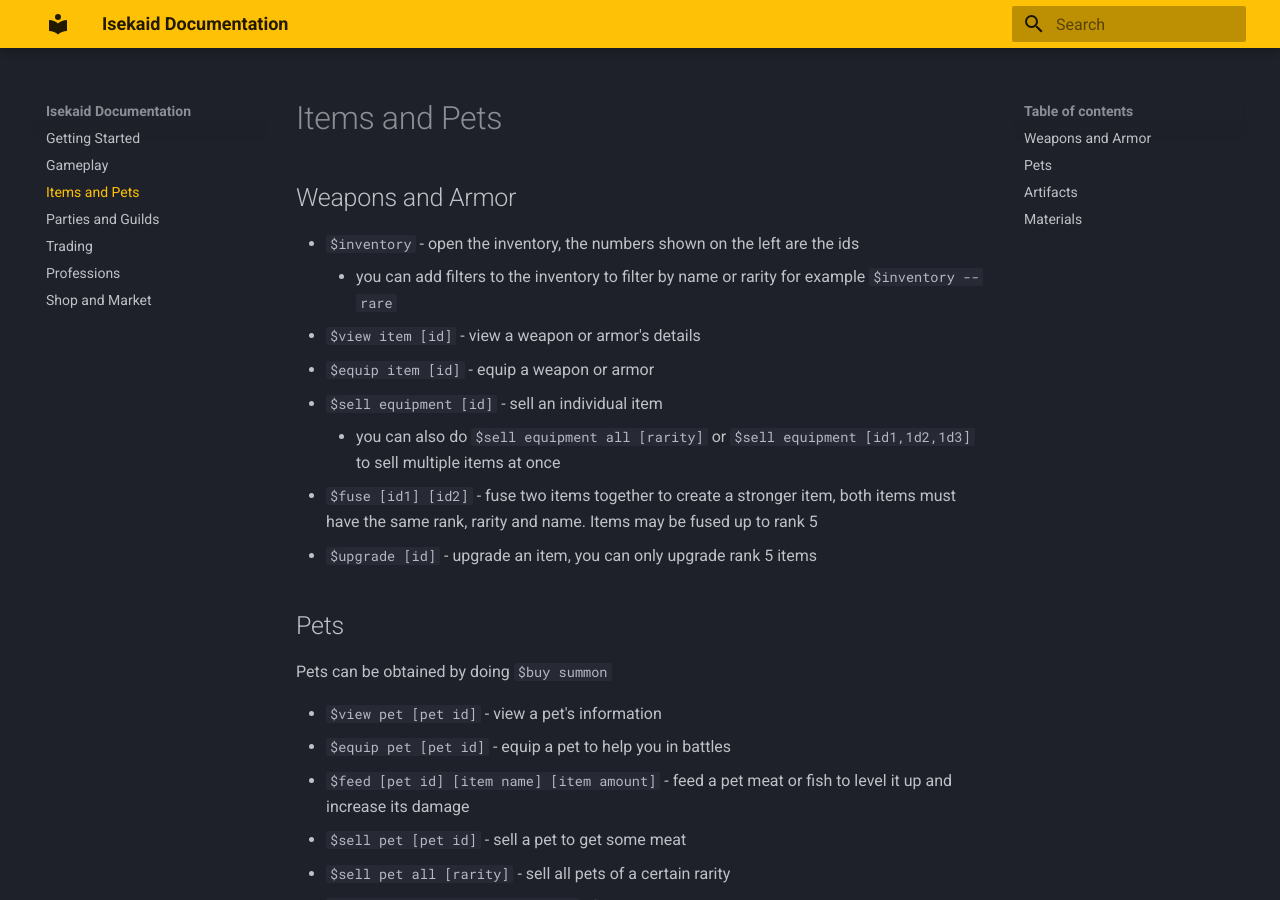
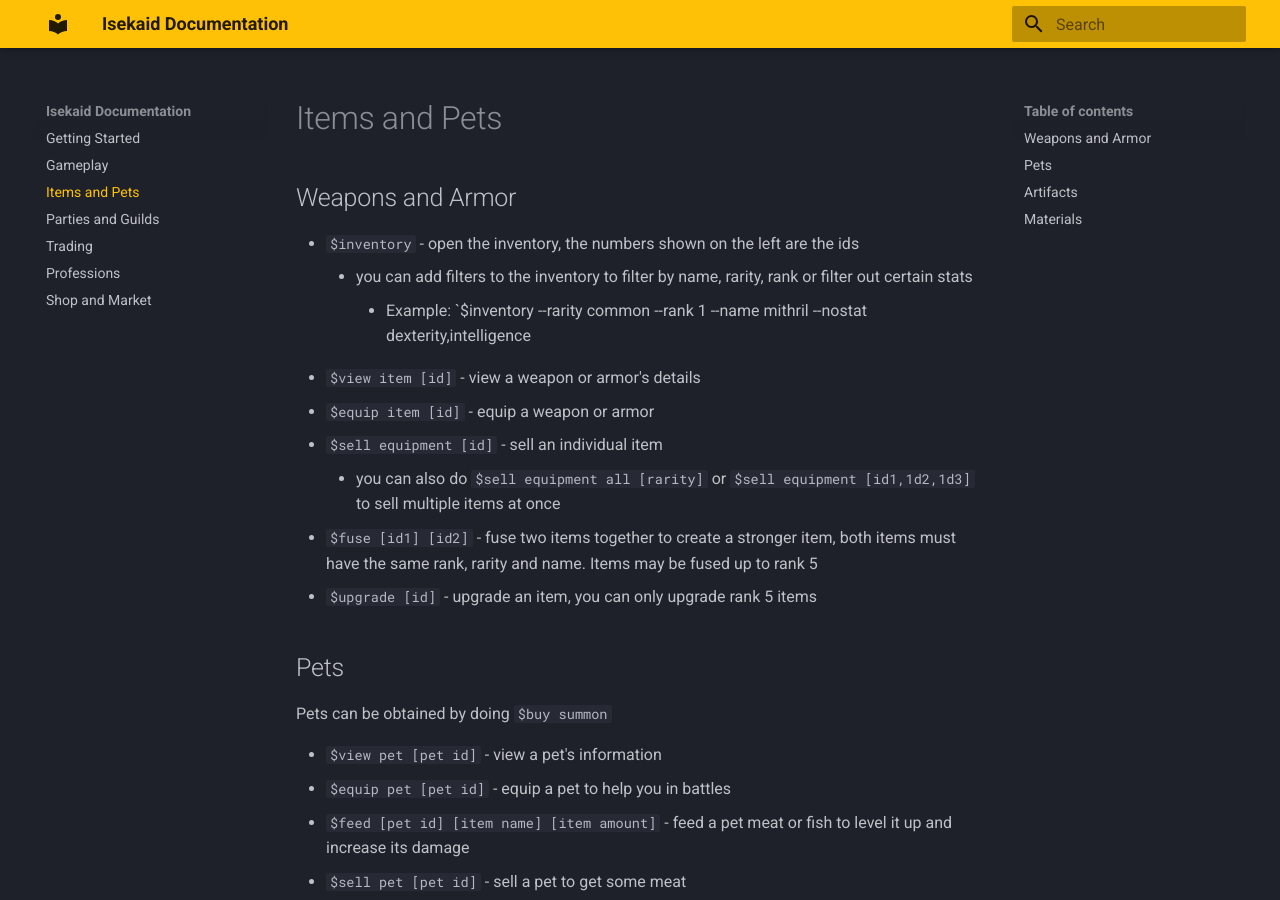
Before and after one commit to isekaidbot/Isekaid-docs, an MkDocs documentation site: the page built from docs/equipment.md, in a window 1280 px wide and 900 px high. Built offline with MkDocs 1.6.1 and Material for MkDocs 9.7.7, drawn with Linux system fonts in a browser that asks for light colours.

Commit message:
Update equipment.md

```diff
--- a/docs/equipment.md
+++ b/docs/equipment.md
@@ -3,7 +3,8 @@
 ## Weapons and Armor
 
 * `$inventory` - open the inventory, the numbers shown on the left are the ids
-    - you can add filters to the inventory to filter by name or rarity for example `$inventory --rare`
+    - you can add filters to the inventory to filter by name, rarity, rank or filter out certain stats
+          - Example: `$inventory --rarity common --rank 1 --name mithril --nostat dexterity,intelligence
 * `$view item [id]` - view a weapon or armor's details
 * `$equip item [id]` - equip a weapon or armor
 * `$sell equipment [id]` - sell an individual item
```
